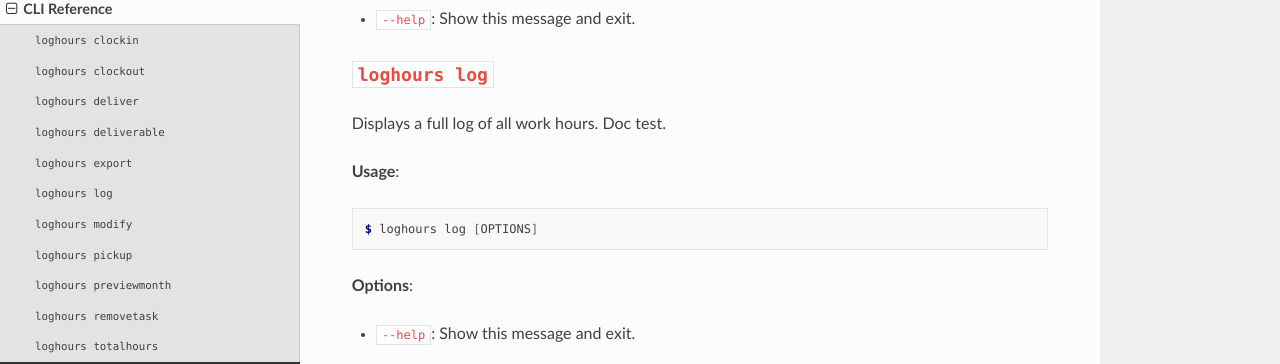
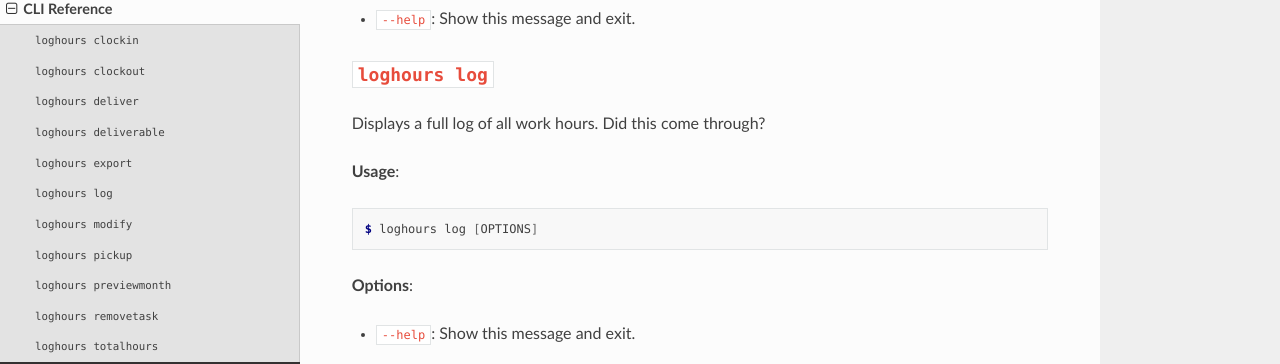
Before and after one commit to preritdas/working-hours-cli, a Sphinx documentation site: the page built from docs/source/cli.md, in a window 1280 px wide and 900 px high, scrolled down 3801 px. Shown: the part 144-508 px from the top of the window. Built offline with Sphinx 7.4.7 and the Read the Docs theme 2.0.0, drawn with Linux system fonts in a browser that asks for light colours.

Commit message:
Update CLI reference.

```diff
--- a/docs/source/cli.md
+++ b/docs/source/cli.md
@@ -171,7 +171,7 @@ $ loghours export [OPTIONS] MONTHYEAR
 
 ## `loghours log`
 
-Displays a full log of all work hours. Doc test.
+Displays a full log of all work hours. Did this come through?
 
 **Usage**:
 
```
